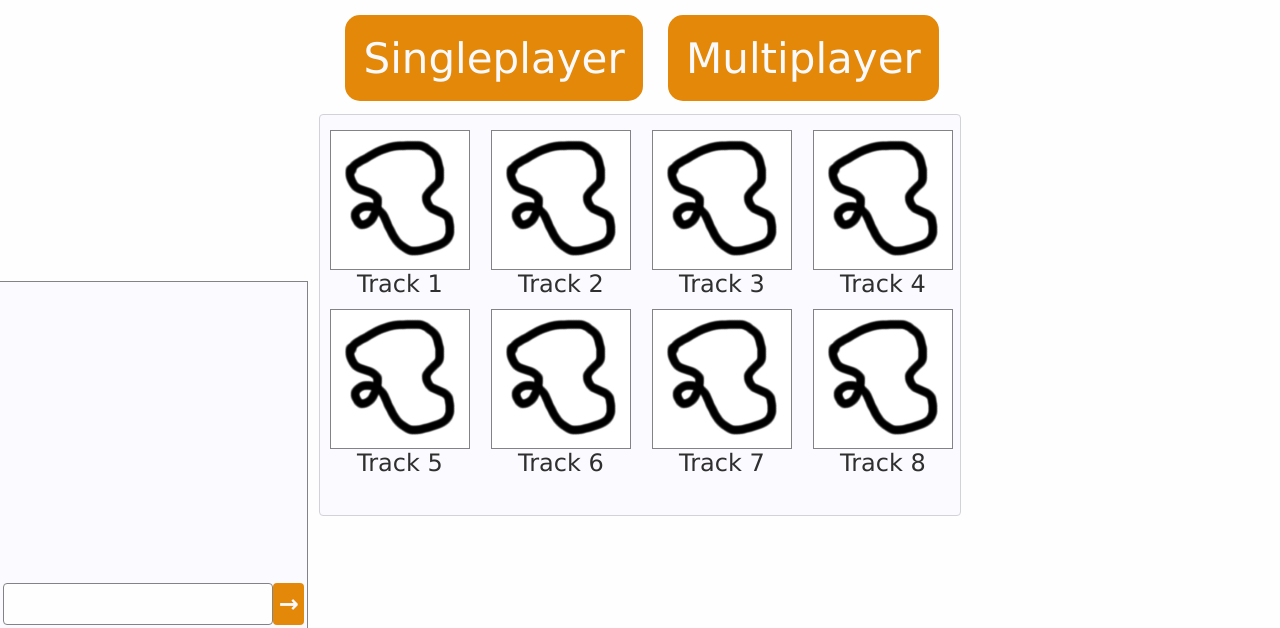
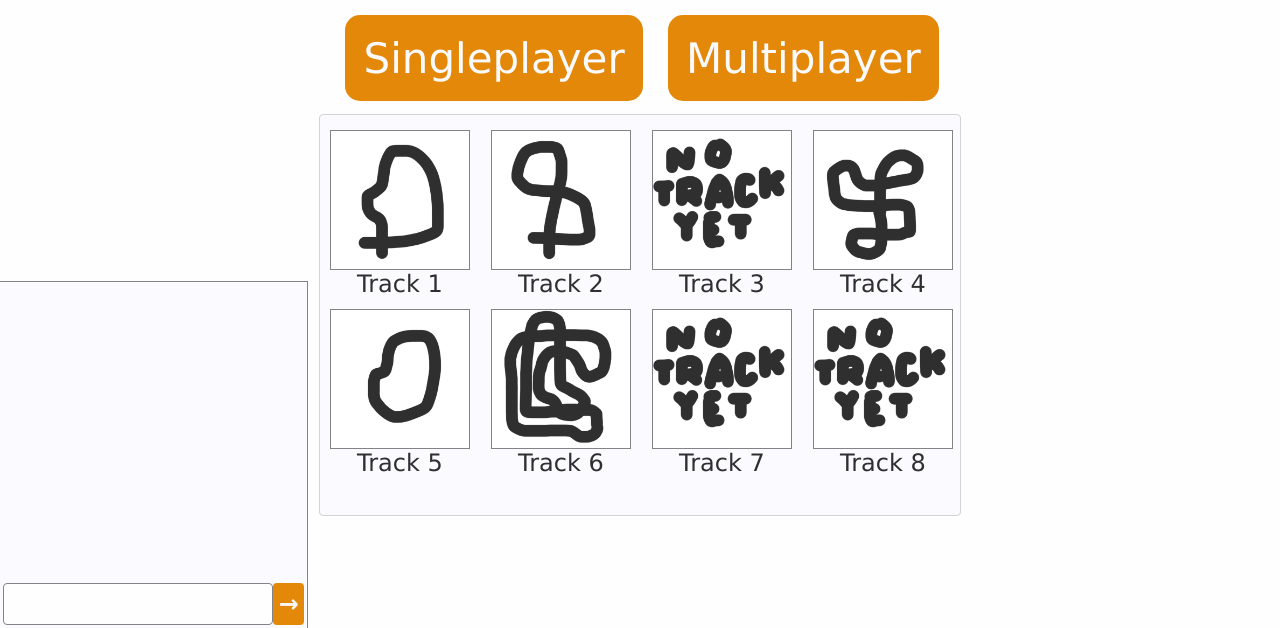
Before and after one commit to lkross06/ATCS_Easy_Ice_Cream_Cruise, a website: page public/menu.html in a window 1280 px wide. Shown: the part 172-800 px from the top of the page. Drawn offline with Linux system fonts and the light colour scheme; sample sign-in values are in the browser's storage; files whose address does not match are found by name.

Commit message:
made some lit track previews. remember to make more later

```diff
--- a/public/menu.html
+++ b/public/menu.html
@@ -167,35 +167,35 @@
     <div class="container" id="game-selection-container">
         <div id="singleplayer-container" class="game-selection">
             <div class="track-option" id="track-1">
-                <img src="../res/track.jpg" class="track-preview">
+                <img src="../res/previews/track1.png" class="track-preview">
                 <p class="track-desc">Track 1</p>
             </div>
             <div class="track-option" id="track-2">
-                <img src="../res/track.jpg" class="track-preview">
+                <img src="../res/previews/track2.png" class="track-preview">
                 <p class="track-desc">Track 2</p>
             </div>
             <div class="track-option" id="track-3">
-                <img src="../res/track.jpg" class="track-preview">
+                <img src="../res/previews/track3.png" class="track-preview">
                 <p class="track-desc">Track 3</p>
             </div>
             <div class="track-option" id="track-4">
-                <img src="../res/track.jpg" class="track-preview">
+                <img src="../res/previews/track4.png" class="track-preview">
                 <p class="track-desc">Track 4</p>
             </div>
             <div class="track-option" id="track-5">
-                <img src="../res/track.jpg" class="track-preview">
+                <img src="../res/previews/track5.png" class="track-preview">
                 <p class="track-desc">Track 5</p>
             </div>
             <div class="track-option" id="track-6">
-                <img src="../res/track.jpg" class="track-preview">
+                <img src="../res/previews/track6.png" class="track-preview">
                 <p class="track-desc">Track 6</p>
             </div>
             <div class="track-option" id="track-7">
-                <img src="../res/track.jpg" class="track-preview">
+                <img src="../res/previews/track7.png" class="track-preview">
                 <p class="track-desc">Track 7</p>
             </div>
             <div class="track-option" id="track-8">
-                <img src="../res/track.jpg" class="track-preview">
+                <img src="../res/previews/track8.png" class="track-preview">
                 <p class="track-desc">Track 8</p>
             </div>
         </div>
```
Also changed, not shown: public/res/previews/track1.png (added), public/res/previews/track2.png (added), public/res/previews/track3.png (added), public/res/previews/track4.png (added), public/res/previews/track5.png (added), public/res/previews/track6.png (added), public/res/previews/track7.png (added), public/res/previews/track8.png (added), public/res/track.jpg (deleted), 2 other files.
